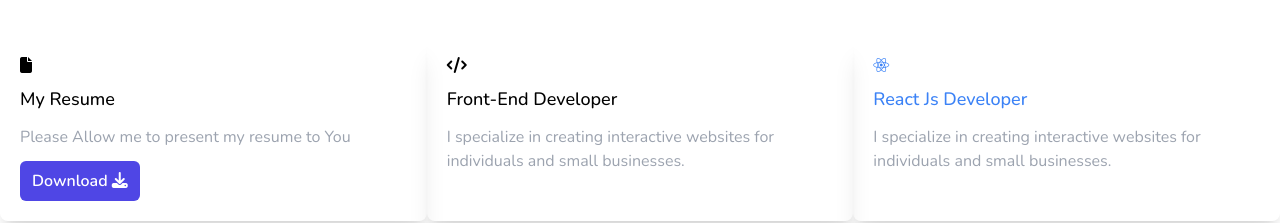
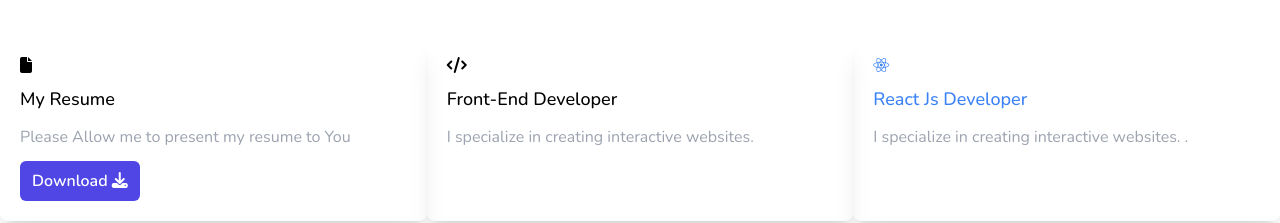
Before and after one commit to Shreyas0134/ShreyasKarandikar, a plain HTML site: page index.html in a window 1280 px wide. Shown: the part 1705-1928 px from the top of the page. Drawn offline with nearby package versions, Linux system fonts and the light colour scheme.

Commit message:
My-Portfolio

```diff
--- a/index.html
+++ b/index.html
@@ -175,8 +175,7 @@
           <i class="fa-solid fa-code"></i>
           <h1 class="font-medium text-lg dark:text-white">Front-End Developer</h1>
           <p class="text-gray-400">
-            I specialize in creating interactive websites for individuals and
-            small businesses.
+            I specialize in creating interactive websites.
           </p>
 
         </div>
@@ -187,8 +186,8 @@
           <!-- <img class="w-10" src="./img/icon.png" alt="" /> -->
           <h1 class="font-medium text-lg text-blue-500 dark:text-white">React Js Developer</h1>
           <p class="text-gray-400">
-            I specialize in creating interactive websites for individuals and
-            small businesses.
+            I specialize in creating interactive websites.
+          .
           </p>
 
         </div>
```
